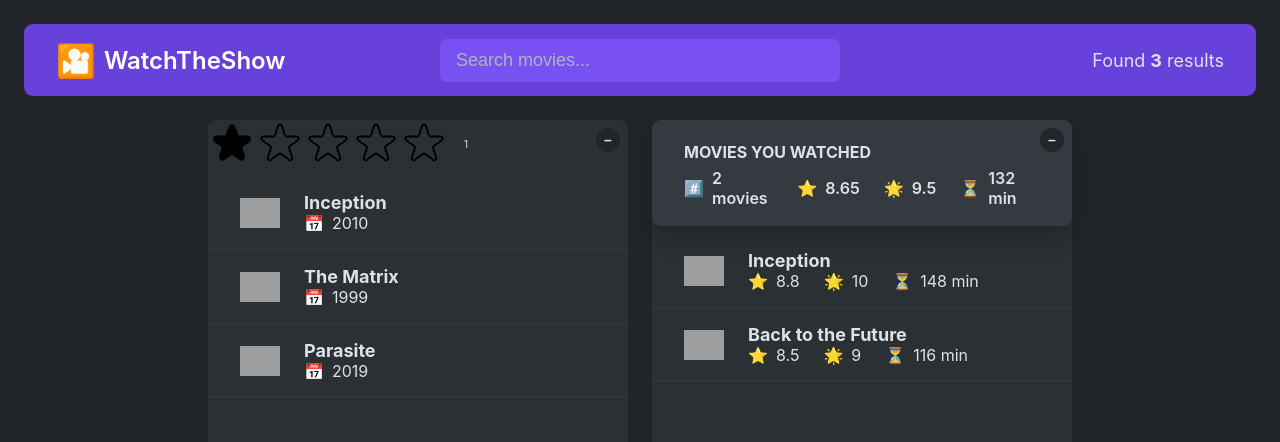
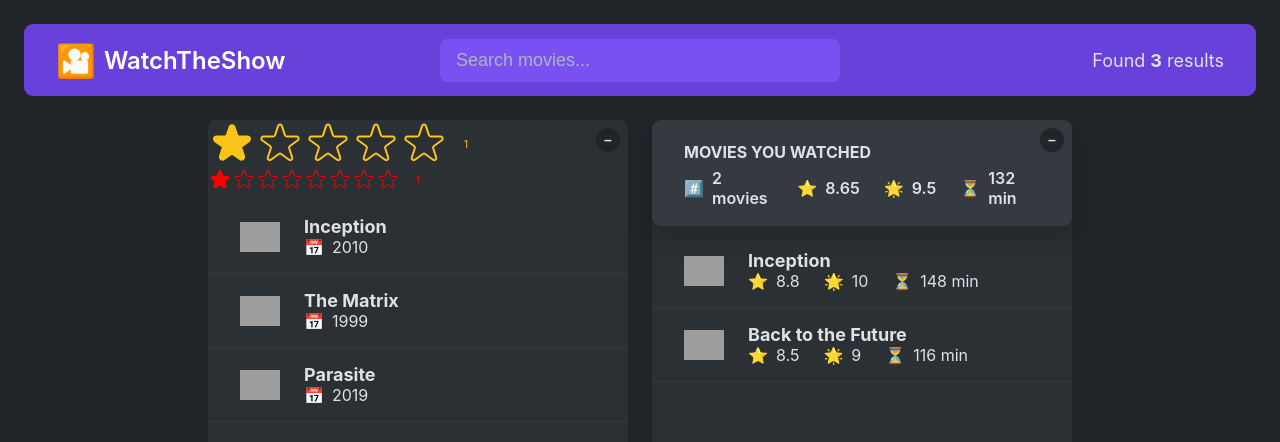
Before and after one commit to adivikramp/react-next-practice, a React (Vite) app in the folder movie-app/: page / in a window 1280 px wide. Shown: the top 442 px of the page. Built offline with nearby package versions, Linux system fonts and the light colour scheme; grey boxes are pictures that could not be loaded.

Commit message:
Made Star Component reusable

```diff
--- a/movie-app/src/App.jsx
+++ b/movie-app/src/App.jsx
@@ -35,6 +35,7 @@ export default function App() {
       <Main>
         <Box>
           <StarRating maxRating={5} />
+          <StarRating maxRating={8} size={24} color="red" />
           <MovieList movies={movies} />
         </Box>
         <Box>
--- a/movie-app/src/components/StarComponent/StarRating.jsx
+++ b/movie-app/src/components/StarComponent/StarRating.jsx
@@ -11,18 +11,20 @@ const starContainerStyle = {
   display: "flex",
 };
 
-const textStyle = {
-  lineHeight: "0",
-  gap: "4px",
-};
-
-const StarRating = ({ maxRating = 6 }) => {
+const StarRating = ({ maxRating = 5, color = "#fcc419", size = 48 }) => {
   const [rating, setRating] = useState(1);
   const [tempRating, setTempRating] = useState(1);
 
   function handleRating(rating) {
     setRating(rating);
   }
+
+  const textStyle = {
+    lineHeight: "0",
+    gap: "4px",
+    color: color,
+    FontSize: `${size / 1.5}px`,
+  };
 
   return (
     <div style={containerStyle}>
@@ -34,6 +36,8 @@ const StarRating = ({ maxRating = 6 }) => {
             onRate={() => handleRating(i + 1)}
             onMouseIn={() => setTempRating(i + 1)}
             onMouseOut={() => setTempRating(0)}
+            color={color}
+            size={size}
           />
         ))}
       </div>
@@ -42,14 +46,14 @@ const StarRating = ({ maxRating = 6 }) => {
   );
 };
 
-const starStyle = {
-  width: "48px",
-  height: "48px",
-  display: "block",
-  cursor: "pointer",
-};
+function Star({ onRate, full, onMouseIn, onMouseOut, color, size }) {
+  const starStyle = {
+    width: `${size}px`,
+    height: `${size}px`,
+    display: "block",
+    cursor: "pointer",
+  };
 
-function Star({ onRate, full, onMouseIn, onMouseOut }) {
   return (
     <span
       role="button"
@@ -62,8 +66,8 @@ function Star({ onRate, full, onMouseIn, onMouseOut }) {
         <svg
           xmlns="http://www.w3.org/2000/svg"
           viewBox="0 0 20 20"
-          fill="#000"
-          stroke="#000"
+          fill={color}
+          stroke={color}
         >
           <path d="M9.049 2.927c.3-.921 1.603-.921 1.902 0l1.07 3.292a1 1 0 00.95.69h3.462c.969 0 1.371 1.24.588 1.81l-2.8 2.034a1 1 0 00-.364 1.118l1.07 3.292c.3.921-.755 1.688-1.54 1.118l-2.8-2.034a1 1 0 00-1.175 0l-2.8 2.034c-.784.57-1.838-.197-1.539-1.118l1.07-3.292a1 1 0 00-.364-1.118L2.98 8.72c-.783-.57-.38-1.81.588-1.81h3.461a1 1 0 00.951-.69l1.07-3.292z" />
         </svg>
@@ -72,7 +76,7 @@ function Star({ onRate, full, onMouseIn, onMouseOut }) {
           xmlns="http://www.w3.org/2000/svg"
           fill="none"
           viewBox="0 0 24 24"
-          stroke="#000"
+          stroke={color}
         >
           <path
             strokeLinecap="round"
```
